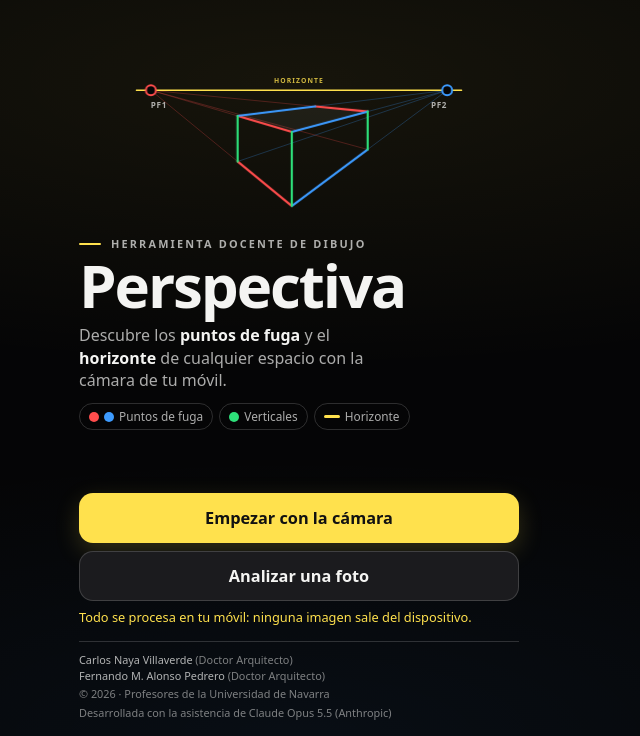
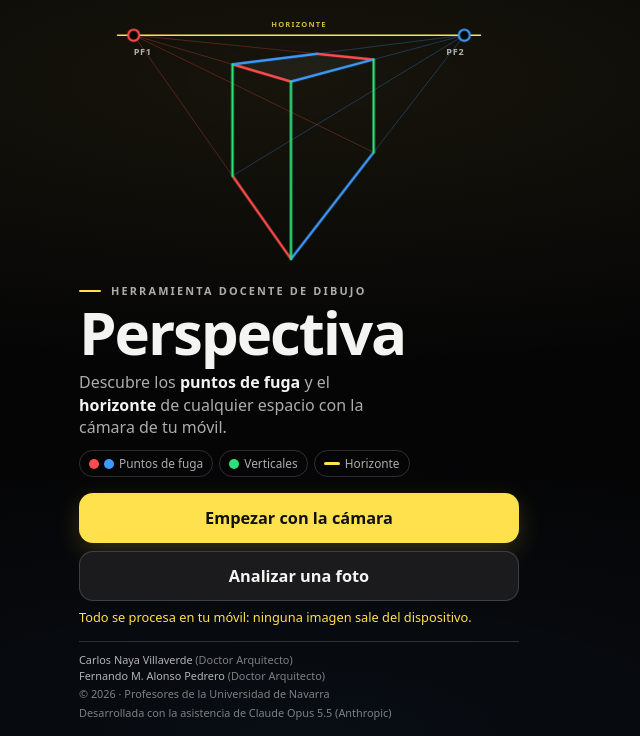
Before and after one commit to FernandoAlonsoP/Perspectiva, a plain HTML site: page index.html in a window 1280 px wide. Shown: the part 64-800 px from the top of the page, without its empty margins (341-981 px from the left). Drawn offline with Linux system fonts and the light colour scheme.

Commit message:
v0.5.2: el dibujo del inicio ocupa el espacio libre
El dibujo crece hasta llenar el hueco entre la cabecera y el título (sin
huecos vacíos antes del dibujo ni antes de los botones); prisma más alto
para aprovechar la altura de la pantalla. Verificado sin desplazamiento
en 6 tamaños.

Co-Authored-By: Claude Opus 5.5 <noreply@anthropic.com>
Claude-Session: https://claude.ai/code/session_01GmckAQYfeDWZVTA1WUqM5p

```diff
--- a/css/app.css
+++ b/css/app.css
@@ -45,10 +45,10 @@ html, body {
   font-size: 0.7rem; line-height: 1.35; letter-spacing: 0.04em; color: var(--tenue); text-align: right;
 }
 
-/* el espacio libre se reparte por encima de la portada y por encima de los botones */
-.portada { margin: auto 0 12px; padding-top: 12px; }
-/* el dibujo se adapta a la altura disponible para que todo quepa sin desplazarse */
-.dibujo { display: block; width: 100%; height: clamp(96px, 21vh, 190px); margin: 0 auto 12px; overflow: visible; }
+/* la portada ocupa todo el espacio libre: el dibujo crece hasta llenarlo */
+.portada { flex: 1 1 auto; display: flex; flex-direction: column; min-height: 0; margin: 14px 0 12px; }
+/* el dibujo se estira en alto hasta llenar el hueco (mantiene su proporción y se apoya abajo) */
+.dibujo { display: block; flex: 1 1 0; min-height: 90px; max-height: 360px; width: 100%; margin: 0 auto 14px; overflow: visible; }
 .dibujo path { fill: none; stroke-linecap: round; }
 .dibujo .r-rojo { stroke: rgba(255, 77, 77, 0.4); }
 .dibujo .r-azul { stroke: rgba(61, 155, 255, 0.4); }
@@ -87,7 +87,7 @@ h1 { font-size: clamp(2.6rem, min(13vw, 7.5vh), 4.1rem); line-height: 0.95; font
 .punto { display: inline-block; width: 10px; height: 10px; border-radius: 50%; flex: none; }
 .raya { display: inline-block; width: 16px; height: 3px; border-radius: 2px; flex: none; }
 
-.acciones { margin-top: auto; }
+.acciones { }
 .boton {
   display: block; width: 100%; min-height: 50px; margin: 0 0 8px; padding: 10px 16px;
   border-radius: 14px; border: 1px solid var(--borde); background: var(--panel-solido); color: var(--texto);
@@ -111,8 +111,8 @@ h1 { font-size: clamp(2.6rem, min(13vw, 7.5vh), 4.1rem); line-height: 0.95; font
 @media (max-height: 720px) {
   .logo { height: 30px; }
   .inicio-asignatura { font-size: 0.64rem; }
-  .portada { margin-bottom: 8px; padding-top: 8px; }
-  .dibujo { height: clamp(80px, 16vh, 120px); margin-bottom: 8px; }
+  .portada { margin: 8px 0 8px; }
+  .dibujo { min-height: 70px; margin-bottom: 8px; }
   .antetitulo { margin-bottom: 4px; font-size: 0.62rem; }
   h1 { font-size: clamp(2.3rem, min(12vw, 7vh), 3.2rem); margin-bottom: 6px; }
   .lema { font-size: 0.92rem; line-height: 1.35; }
@@ -124,7 +124,7 @@ h1 { font-size: clamp(2.6rem, min(13vw, 7.5vh), 4.1rem); line-height: 0.95; font
 }
 @media (max-height: 600px) {
   .leyenda { display: none; }
-  .dibujo { height: clamp(70px, 14vh, 90px); }
+  .dibujo { min-height: 60px; }
   .rotulo-dibujo { display: none; }
 }
 
--- a/index.html
+++ b/index.html
@@ -28,23 +28,23 @@
 
       <div class="portada">
         <!-- Dibujo de perspectiva de dos puntos: horizonte, dos puntos de fuga y una caja -->
-        <svg class="dibujo" viewBox="0 20 360 186" role="img" aria-label="Esquema de perspectiva con dos puntos de fuga sobre la línea del horizonte">
+        <svg class="dibujo" preserveAspectRatio="xMidYMax meet" viewBox="0 22 360 256" role="img" aria-label="Esquema de perspectiva con dos puntos de fuga sobre la línea del horizonte">
           <g class="rayos">
-            <path class="r-rojo" pathLength="1" d="M16.0 58.0 L172.0 104.0 M16.0 58.0 L172.0 186.0 M16.0 58.0 L256.0 81.5 M16.0 58.0 L256.0 123.5" />
-            <path class="r-azul" pathLength="1" d="M344.0 58.0 L172.0 104.0 M344.0 58.0 L172.0 186.0 M344.0 58.0 L112.0 86.3 M344.0 58.0 L112.0 136.8" />
+            <path class="r-rojo" pathLength="1" d="M16.0 46.0 L172.0 92.0 M16.0 46.0 L172.0 268.0 M16.0 46.0 L254.0 70.1 M16.0 46.0 L254.0 162.2" />
+            <path class="r-azul" pathLength="1" d="M344.0 46.0 L172.0 92.0 M344.0 46.0 L172.0 268.0 M344.0 46.0 L114.0 74.9 M344.0 46.0 L114.0 185.5" />
           </g>
-          <path class="horizonte" pathLength="1" d="M0 58 H360" />
+          <path class="horizonte" pathLength="1" d="M0 46 H360" />
           <g class="caja">
-            <path class="cara" d="M172.0 104.0 L112.0 86.3 L197.9 75.8 L256.0 81.5 Z" />
-            <path class="c-rojo" pathLength="1" d="M172.0 104.0 L112.0 86.3 M172.0 186.0 L112.0 136.8 M256.0 81.5 L197.9 75.8" />
-            <path class="c-azul" pathLength="1" d="M172.0 104.0 L256.0 81.5 M172.0 186.0 L256.0 123.5 M112.0 86.3 L197.9 75.8" />
-            <path class="c-verde" pathLength="1" d="M172.0 104.0 L172.0 186.0 M112.0 86.3 L112.0 136.8 M256.0 81.5 L256.0 123.5" />
+            <path class="cara" d="M172.0 92.0 L114.0 74.9 L197.7 64.4 L254.0 70.1 Z" />
+            <path class="c-rojo" pathLength="1" d="M172.0 92.0 L114.0 74.9 M172.0 268.0 L114.0 185.5 M254.0 70.1 L197.7 64.4" />
+            <path class="c-azul" pathLength="1" d="M172.0 92.0 L254.0 70.1 M172.0 268.0 L254.0 162.2 M114.0 74.9 L197.7 64.4" />
+            <path class="c-verde" pathLength="1" d="M172.0 92.0 L172.0 268.0 M114.0 74.9 L114.0 185.5 M254.0 70.1 L254.0 162.2" />
           </g>
-          <circle class="pf pf-rojo" cx="16" cy="58" r="5.5" />
-          <circle class="pf pf-azul" cx="344" cy="58" r="5.5" />
-          <text class="rotulo-dibujo" x="16" y="78" text-anchor="start">PF1</text>
-          <text class="rotulo-dibujo" x="344" y="78" text-anchor="end">PF2</text>
-          <text class="rotulo-dibujo hz" x="180" y="50" text-anchor="middle">horizonte</text>
+          <circle class="pf pf-rojo" cx="16" cy="46" r="5.5" />
+          <circle class="pf pf-azul" cx="344" cy="46" r="5.5" />
+          <text class="rotulo-dibujo" x="16" y="66" text-anchor="start">PF1</text>
+          <text class="rotulo-dibujo" x="344" y="66" text-anchor="end">PF2</text>
+          <text class="rotulo-dibujo hz" x="180" y="38" text-anchor="middle">horizonte</text>
         </svg>
 
         <p class="antetitulo">Herramienta docente de dibujo</p>
--- a/js/config.js
+++ b/js/config.js
@@ -6,7 +6,7 @@
 // reproducir y comparar resultados (necesario para el estudio docente).
 // =============================================================================
 
-export const VERSION = '0.5.1';
+export const VERSION = '0.5.2';
 
 // Autoría y créditos (pantalla de inicio, Ajustes → Acerca de, exportaciones)
 export const CREDITOS = {
--- a/sw.js
+++ b/sw.js
@@ -4,7 +4,7 @@
 // Al publicar una versión nueva, cambiar CACHE para que los móviles la descarguen.
 // =============================================================================
 
-const CACHE = 'perspectiva-0.5.1';
+const CACHE = 'perspectiva-0.5.2';
 const ARCHIVOS = [
   './', './index.html', './css/app.css', './manifest.webmanifest', './icono.svg', './icono-180.png', './icono-512.png', './img/logo-unav.png',
   './js/main.js', './js/config.js', './js/camara.js', './js/sensores.js', './js/overlay.js', './js/interaccion.js',
```
